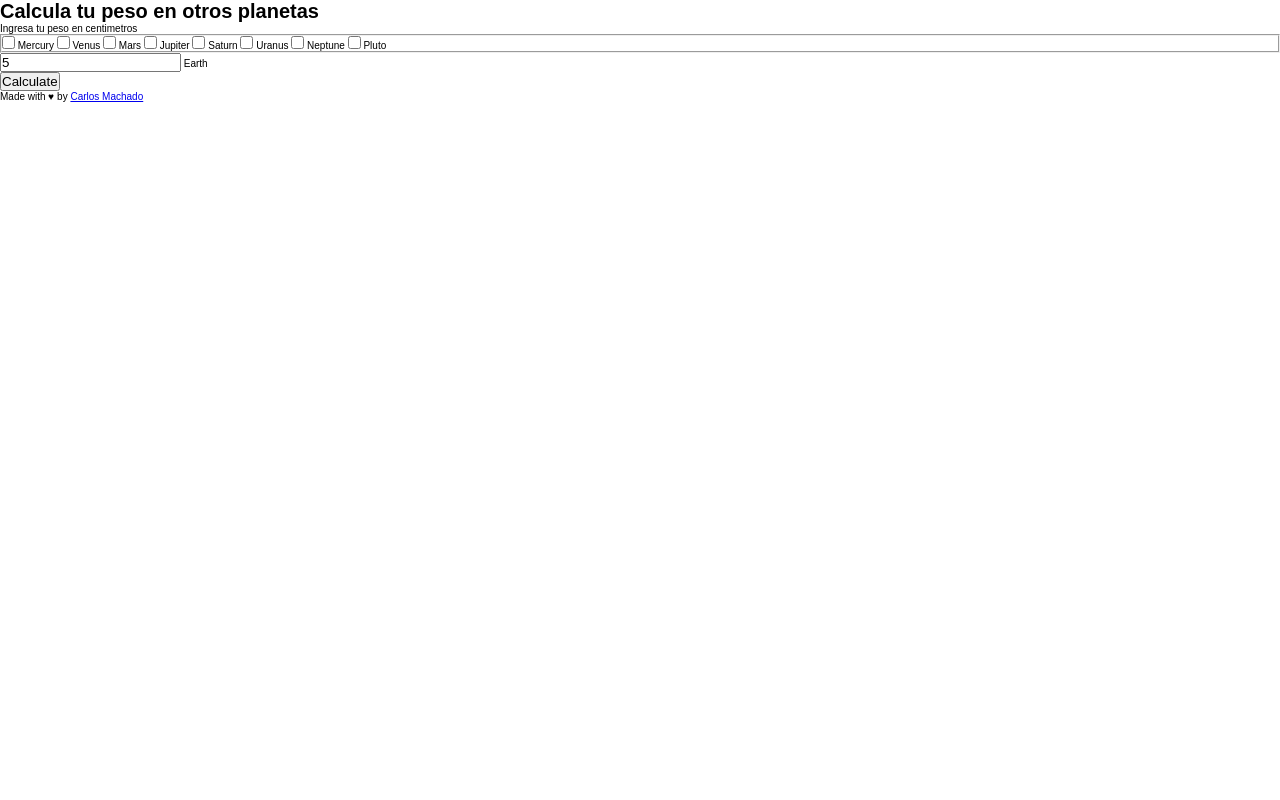
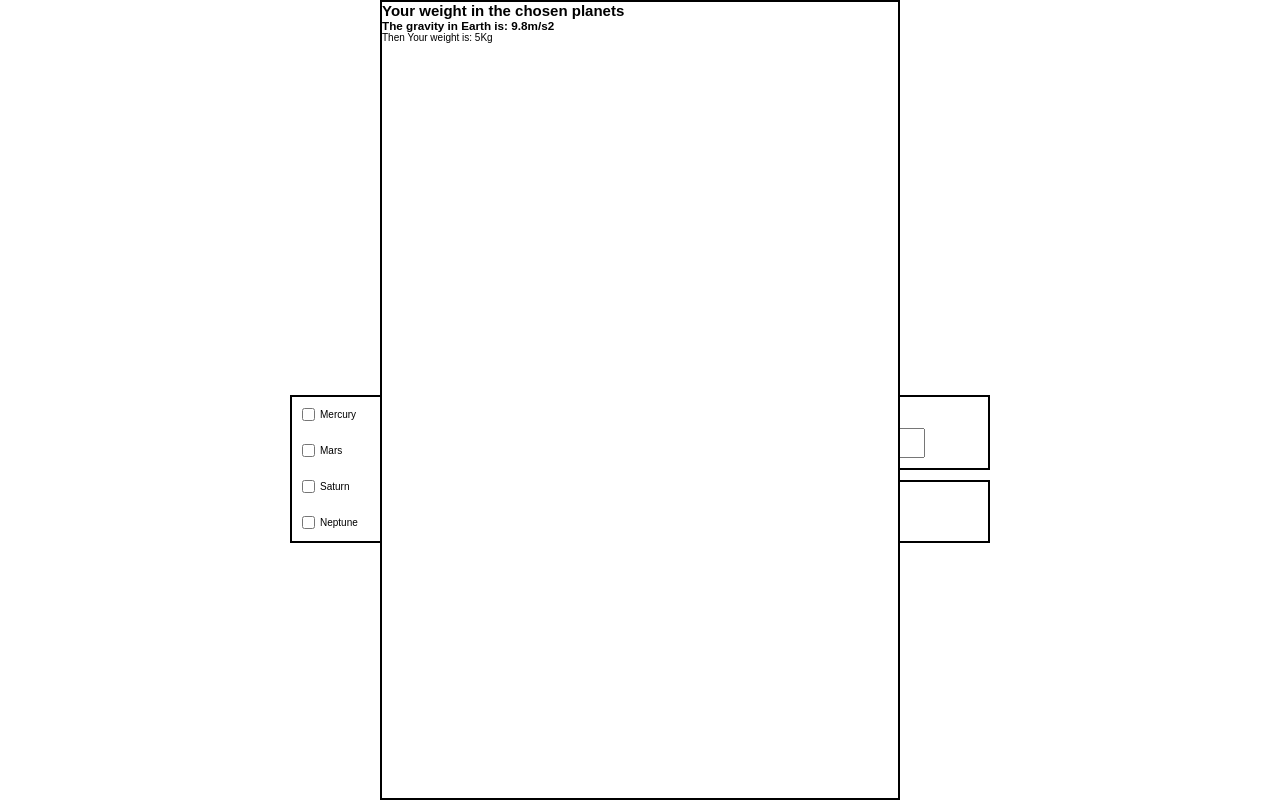
Before and after one commit to Kusagui/calculadoraespacial.com, a plain HTML site: page index.html in a window 1280 px wide. Both pictures are taken after typing "5" into the empty fields and a click on the button "Calculate". Drawn offline with Linux system fonts and the light colour scheme.

Commit message:
Desarrollo de layout básico y pop up con respuesta de información solicitada. Falta agregar evento y una x para eliminar pop up

```diff
--- a/CSS/main.css
+++ b/CSS/main.css
@@ -12,8 +12,139 @@ html
     font-family: Arial, Helvetica, sans-serif;
 }
 
+.main-body {
+    height: 100%;
+
+    display: grid;
+    grid-template-columns: 1fr;
+    grid-template-rows: 1fr 1fr auto;
+
+    position: relative;
+}
+
 /*----------HEADER----------*/
 
-body {
-    height: 100%;
+.header {
+    padding: 2rem 2rem 0 2rem;
+    text-align: center;
+
+    display: flex;
+    flex-direction: column;
+    justify-content: flex-end;
 }
+
+.header--title {
+    /* Estilos para titulo */
+}
+
+.header--subtitle {
+    /* Estilos para titulo */
+}
+
+/* APP */
+
+.calculator {
+    width: 100%;
+    max-width: 780px;
+    margin: 0 auto;
+}
+
+.calculator--form {
+    width: 100%;
+    padding: 2rem;
+
+    display: flex;
+    justify-content: space-evenly;
+    flex-wrap: wrap;
+}
+
+.form__planets-list {
+    width: 100%;
+    max-width: 400px;
+    border: solid 2px black;
+
+    display: grid;
+    grid-template-columns: repeat(auto-fit, 50%);
+    grid-template-rows: repeat(auto-fit, 1fr);
+}
+
+.checkbox-container {
+    display: flex;
+    align-items: center;
+
+    padding: 1rem;
+}
+
+.checkbox-container > input {
+    margin-inline-end: .5rem;
+}
+
+.form__user-input {
+    width: 100%;
+    max-width: 280px;
+    height: fit-content;
+
+    display: flex;
+    flex-direction: column;
+}
+
+.earth-section {
+    display: flex;
+    flex-direction: column;
+    border: solid 2px black;
+
+    padding: 0 2rem 1rem 2rem;
+}
+
+.earth-section > label {
+    text-align: center;
+    padding: 1rem;
+}
+
+.earth-section > input {
+    width: 100%;
+    max-width: 150px;
+    height: 30px;
+    margin: 0 auto;
+}
+
+.button-section {
+    border: solid 2px black;
+    padding: 2rem 2rem 2rem 2rem;
+    display: flex;
+    justify-content: center;
+    align-items: center;
+    margin-block-start: 1rem;
+}
+
+.button-section > button {
+
+}
+
+
+/* FOOTER */
+
+.footer {
+    padding: 2rem;
+    text-align: center;
+}
+
+/* Media queries */
+@media (max-width: 759px) {
+    .form__planets-list {
+        margin-block-end: 1rem;
+    }
+}
+
+@media (min-width: 720px) {
+    .form__planets-list {
+        margin-inline-start: 2rem;
+        margin-inline-end: 2rem;
+    }
+}
+
+@media (min-width: 760px) {
+    .form__planets-list {
+        margin: 0;
+    }
+}
--- /dev/null
+++ b/CSS/pop-up.css
@@ -0,0 +1,34 @@
+.answer-container {
+    width: 100%;
+    max-width: 520px;
+
+    height: 100%;
+    max-height: 640;
+    scroll-behavior: smooth;
+    overflow: scroll;
+
+    background-color: white;
+    border: solid 2px black;
+
+    position: absolute;
+    top: 50%;
+    left: 50%;
+
+    transform: translate(-50%, -50%);
+}
+
+.answer-title {
+
+}
+
+.earth-card {
+
+}
+
+.earth-card--title {
+
+}
+
+.earth-card--text {
+
+}
--- a/Scripts/index.js
+++ b/Scripts/index.js
@@ -91,13 +91,54 @@ function calculateMyWeight() {
         return (n1 * n2) / EARTHGRAVITY;
     }
 
+    const answerContainer = document.createElement('div');
+    answerContainer.classList.add('answer-container');
+
+    const answerTitle = document.createElement('h2');
+    answerTitle.classList.add('answer-title');
+    answerTitle.textContent = 'Your weight in the chosen planets';
+
+    const earthCard = document.createElement('div');
+    earthCard.classList.add('earth-card');
+
+    const earthCardTitle = document.createElement('h3');
+    earthCardTitle.classList.add('earth-card--title');
+    earthCardTitle.textContent = `The gravity in Earth is: ${EARTHGRAVITY}m/s2`
+
+    const earthCardText = document.createElement('p');
+    earthCardText.classList.add('earth-card--text');
+    earthCardText.textContent = `Then Your weight is: ${userWeight}Kg`;
+
+    earthCard.append(earthCardTitle, earthCardText);
+
+    const planetCards = [];
 
     for (let i = 0; i < chosenPlanets.length; i++) {
 
         let planetGravity = chosenPlanets[i].gravity;
+        let finalWeight = calculateMyWeight(userWeight, planetGravity);
 
-        let finalWeight = calculateMyWeight(userWeight, planetGravity);
+        const planetCard = document.createElement('div');
+        planetCard.classList.add('planet-card');
+
+        const planetCardTitle = document.createElement('h3');
+        planetCardTitle.classList.add('planet-card--title');
+        planetCardTitle.textContent = `The gravity in ${chosenPlanets[i].name} is: ${chosenPlanets[i].gravity}m/s2`
+
+        const planetCardText = document.createElement('p');
+        planetCardText.classList.add('earth-card--text');
+        planetCardText.textContent = `Then Your weight is: ${finalWeight.toFixed(2)}kg`;
+
+        planetCard.append(planetCardTitle, planetCardText);
+
+        planetCards.push(planetCard);
 
         console.log(`Your weight in ${chosenPlanets[i].name} is: ${finalWeight.toFixed(2)}kg`);
     }
+
+    answerContainer.append(answerTitle, earthCard);
+    answerContainer.append(...planetCards);
+
+    const body = document.querySelector('.main-body');
+    body.appendChild(answerContainer);
 }
--- a/index.html
+++ b/index.html
@@ -6,6 +6,7 @@
         <meta name="viewport" content="width=device-width, initial-scale=1.0" />
         <title>Tu peso en otros planeta</title>
         <link rel="stylesheet" href="./CSS/main.css" />
+        <link rel="stylesheet" href="./CSS/pop-up.css" />
 
         <script src="./Scripts/index.js" defer></script>
 
@@ -14,50 +15,70 @@
         <meta name="author" content="Carlos Machado" />
         <meta name="description" content="" />
     </head>
-    <body>
+    <body class="main-body">
         <header class="header">
             <h1 class="header--title">Calcula tu peso en otros planetas</h1>
             <p class="header--subtitle">Ingresa tu peso en centimetros</p>
         </header>
 
-        <main class="calculator">
-            <form action="" class="calculator__form">
-                <fieldset class="calculator__planets">
+        <section class="calculator">
+            <form action="" class="calculator--form">
+                <fieldset class="form__planets-list">
+
+                    <label for="mercury" class="checkbox-container">
                         <input type="checkbox" id="mercury" value="Mercury" name="mercury"/>
-                    <label for="mercury">Mercury</label>
+                        Mercury
+                    </label>
 
+                    <label for="venus" class="checkbox-container">
                         <input type="checkbox" id="venus" value="Venus" name="venus" class="planet"/>
-                    <label for="venus">Venus</label>
+                        Venus
+                    </label>
 
+                    <label for="mars" class="checkbox-container">
                         <input type="checkbox" id="mars" value="Mars" name="mars" class="planet"/>
-                    <label for="mars">Mars</label>
+                        Mars
+                    </label>
 
+                    <label for="jupiter" class="checkbox-container">
                         <input type="checkbox" id="jupiter" value="Jupiter" name="jupiter" class="planet"/>
-                    <label for="jupiter">Jupiter</label>
+                        Jupiter
+                    </label>
 
+                    <label for="saturn" class="checkbox-container">
                         <input type="checkbox" id="saturn" value="Saturn" name="saturn" class="planet"/>
-                    <label for="saturn">Saturn</label>
+                        Saturn
+                    </label>
 
+                    <label for="uranus" class="checkbox-container">
                         <input type="checkbox" id="uranus" value="Uranus" name="uranus" class="planet" />
-                    <label for="uranus">Uranus</label>
+                        Uranus
+                    </label>
 
+                    <label for="neptune" class="checkbox-container">
                         <input type="checkbox" id="neptune" value="Neptune" name="neptune" class="planet" />
-                    <label for="neptune">Neptune</label>
+                        Neptune
+                    </label>
 
+                    <label for="pluto" class="checkbox-container">
                         <input type="checkbox" id="pluto" value="Pluto" name="pluto" class="planet" />
-                    <label for="pluto">Pluto</label>
+                        Pluto
+                    </label>
                 </fieldset>
 
-                <div class="earth-section">
+                <div class="form__user-input">
+                    <section class="earth-section">
+                        <label for="earth">Earth</label>
                         <input type="number" id="earth" name="earth" required/>
-                    <label for="earth">Earth</label>
+                    </section>
+
+                    <section class="button-section">
+                        <button type="button" class="button" onclick="calculateMyWeight()">Calculate</button>
+                    </section>
                 </div>
 
-                <div class="button-section">
-                    <button type="button" class="button" onclick="calculateMyWeight()">Calculate</button>
-                </div>
             </form>
-        </main>
+        </section>
 
         <footer class="footer">
             <p>Made with ♥ by <a href="#">Carlos Machado</a></p>
```
Lines whose indentation alone changed are shown as unchanged.
